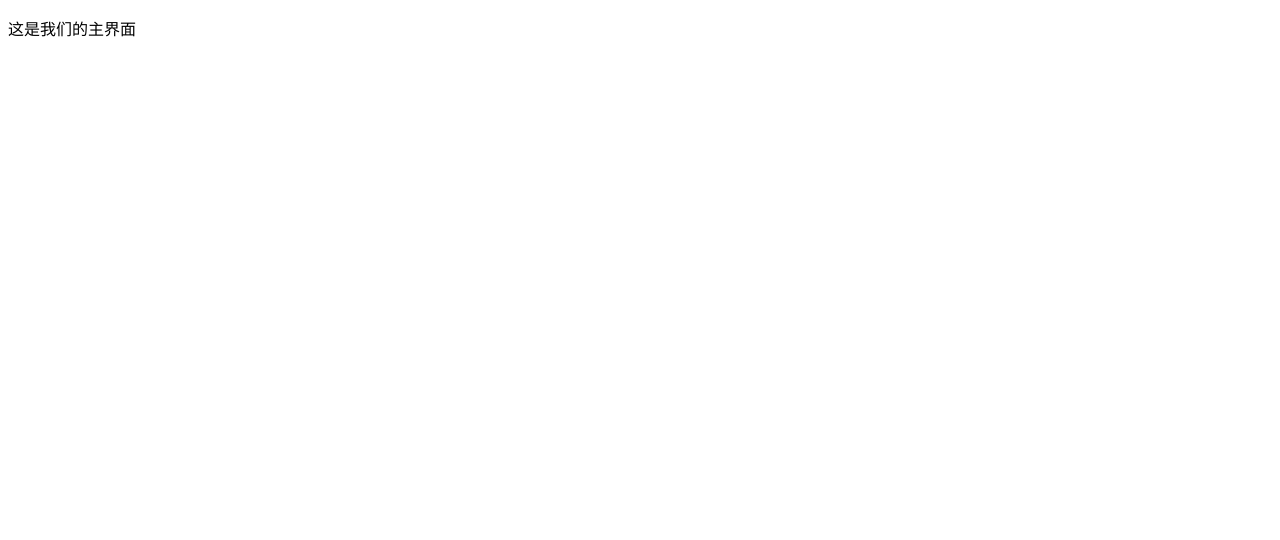
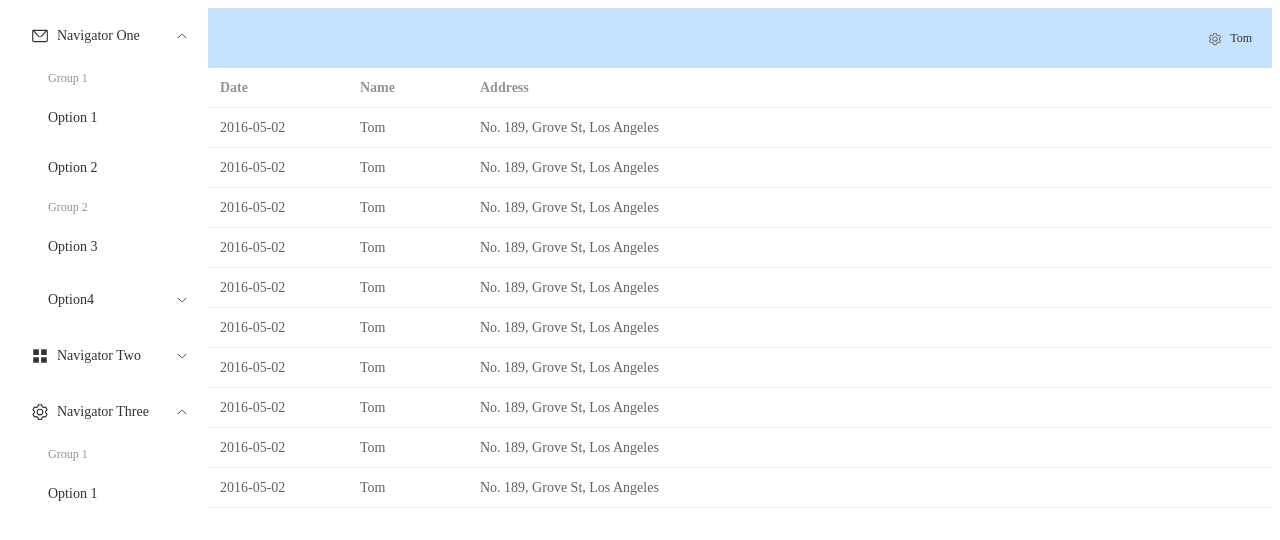
Before and after one commit to DYDD1849/VUE-SSM, a Vue app in the folder web_ssm/: page /main in a window 1280 px wide. Shown: the top 540 px of the page. Built offline with nearby package versions, Linux system fonts and the light colour scheme.

Commit message:
主页面

```diff
--- a/web_ssm/src/views/MainIndex.vue
+++ b/web_ssm/src/views/MainIndex.vue
@@ -1,5 +1,128 @@
 <template>
-    <div>
-        <p>这是我们的主界面</p>
-    </div>
-</template>
+    <el-container class="layout-container-demo" style="height: 500px">
+      <el-aside width="200px">
+        <el-scrollbar>
+          <el-menu :default-openeds="['1', '3']">
+            <el-sub-menu index="1">
+              <template #title>
+                <el-icon><message /></el-icon>Navigator One
+              </template>
+              <el-menu-item-group>
+                <template #title>Group 1</template>
+                <el-menu-item index="1-1">Option 1</el-menu-item>
+                <el-menu-item index="1-2">Option 2</el-menu-item>
+              </el-menu-item-group>
+              <el-menu-item-group title="Group 2">
+                <el-menu-item index="1-3">Option 3</el-menu-item>
+              </el-menu-item-group>
+              <el-sub-menu index="1-4">
+                <template #title>Option4</template>
+                <el-menu-item index="1-4-1">Option 4-1</el-menu-item>
+              </el-sub-menu>
+            </el-sub-menu>
+            <el-sub-menu index="2">
+              <template #title>
+                <el-icon><icon-menu /></el-icon>Navigator Two
+              </template>
+              <el-menu-item-group>
+                <template #title>Group 1</template>
+                <el-menu-item index="2-1">Option 1</el-menu-item>
+                <el-menu-item index="2-2">Option 2</el-menu-item>
+              </el-menu-item-group>
+              <el-menu-item-group title="Group 2">
+                <el-menu-item index="2-3">Option 3</el-menu-item>
+              </el-menu-item-group>
+              <el-sub-menu index="2-4">
+                <template #title>Option 4</template>
+                <el-menu-item index="2-4-1">Option 4-1</el-menu-item>
+              </el-sub-menu>
+            </el-sub-menu>
+            <el-sub-menu index="3">
+              <template #title>
+                <el-icon><setting /></el-icon>Navigator Three
+              </template>
+              <el-menu-item-group>
+                <template #title>Group 1</template>
+                <el-menu-item index="3-1">Option 1</el-menu-item>
+                <el-menu-item index="3-2">Option 2</el-menu-item>
+              </el-menu-item-group>
+              <el-menu-item-group title="Group 2">
+                <el-menu-item index="3-3">Option 3</el-menu-item>
+              </el-menu-item-group>
+              <el-sub-menu index="3-4">
+                <template #title>Option 4</template>
+                <el-menu-item index="3-4-1">Option 4-1</el-menu-item>
+              </el-sub-menu>
+            </el-sub-menu>
+          </el-menu>
+        </el-scrollbar>
+      </el-aside>
+
+      <el-container>
+        <el-header style="text-align: right; font-size: 12px">
+          <div class="toolbar">
+            <el-dropdown>
+              <el-icon style="margin-right: 8px; margin-top: 1px">
+                <setting />
+              </el-icon>
+              <template #dropdown>
+                <el-dropdown-menu>
+                  <el-dropdown-item>View</el-dropdown-item>
+                  <el-dropdown-item>Add</el-dropdown-item>
+                  <el-dropdown-item>Delete</el-dropdown-item>
+                </el-dropdown-menu>
+              </template>
+            </el-dropdown>
+            <span>Tom</span>
+          </div>
+        </el-header>
+
+        <el-main>
+          <el-scrollbar>
+            <el-table :data="tableData">
+              <el-table-column prop="date" label="Date" width="140" />
+              <el-table-column prop="name" label="Name" width="120" />
+              <el-table-column prop="address" label="Address" />
+            </el-table>
+          </el-scrollbar>
+        </el-main>
+      </el-container>
+    </el-container>
+  </template>
+
+  <script setup>
+  import { ref } from 'vue'
+  import { Menu as IconMenu, Message, Setting } from '@element-plus/icons-vue'
+
+  const item = {
+    date: '2016-05-02',
+    name: 'Tom',
+    address: 'No. 189, Grove St, Los Angeles',
+  }
+  const tableData = ref(Array.from({ length: 20 }).fill(item))
+  </script>
+
+  <style scoped>
+  .layout-container-demo .el-header {
+    position: relative;
+    background-color: var(--el-color-primary-light-7);
+    color: var(--el-text-color-primary);
+  }
+  .layout-container-demo .el-aside {
+    color: var(--el-text-color-primary);
+    background: var(--el-color-primary-light-8);
+  }
+  .layout-container-demo .el-menu {
+    border-right: none;
+  }
+  .layout-container-demo .el-main {
+    padding: 0;
+  }
+  .layout-container-demo .toolbar {
+    display: inline-flex;
+    align-items: center;
+    justify-content: center;
+    height: 100%;
+    right: 20px;
+  }
+  </style>
--- a/web_ssm/src/views/TeacherReg.vue
+++ b/web_ssm/src/views/TeacherReg.vue
@@ -2,6 +2,8 @@
     <div>
         <el-card style="max-width: 480px;">
             <el-form label-width="auto" style="max-width: 600px">
+                <!--如果账号存在，会显示提示-->
+                <el-text class="mx-1" type="danger" v-model="tip">{{ tip.tips }}</el-text>
                 <el-form-item label="账号">
                     <el-input v-model="TeacherUser.user.account"/>
                 </el-form-item>
@@ -33,9 +35,11 @@
     <script setup>
     import { ref } from 'vue';
     import { useRouter } from 'vue-router';
-    import { LogIn } from "@/api/user/login.js";
+    import { teacherRegister } from "@/api/user/teacherRegister.js";
 
-
+    const tip =ref({
+        tips:''
+    })
     // 创建响应式数据
     const TeacherUser = ref({
         user:{
@@ -61,16 +65,18 @@
     // 定义登录方法
     const input = async () => {
       try {
-        const res = await LogIn(TeacherUser.value);
+        TeacherUser.value.teacher.account=TeacherUser.value.user.account;
+        const res = await teacherRegister(TeacherUser.value);
         console.log(res);
-        if (res.data === "1") {
+        if (res.data == "1") {
           router.push('/main');
         } else {
           // 可能需要在这里处理登录失败的情况
-          console.error('Login failed');
+          tip.value.tips='账号/教师已存在';
+          console.error('注册时发生错误');
         }
       } catch (error) {
-        console.error('An error occurred during login:', error);
+        console.error('注册时发生错误:', error);
       }
     };
 
```
